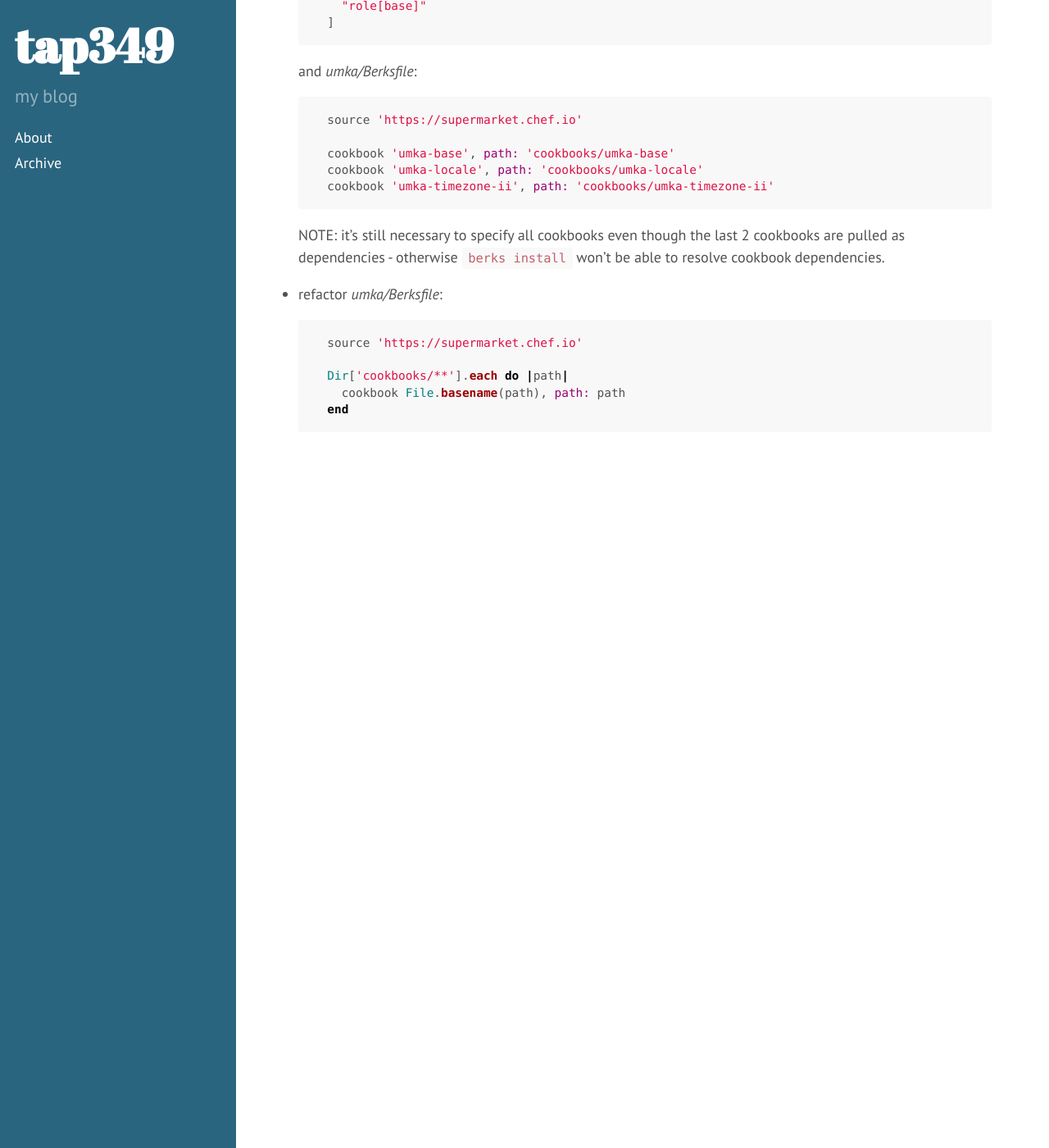
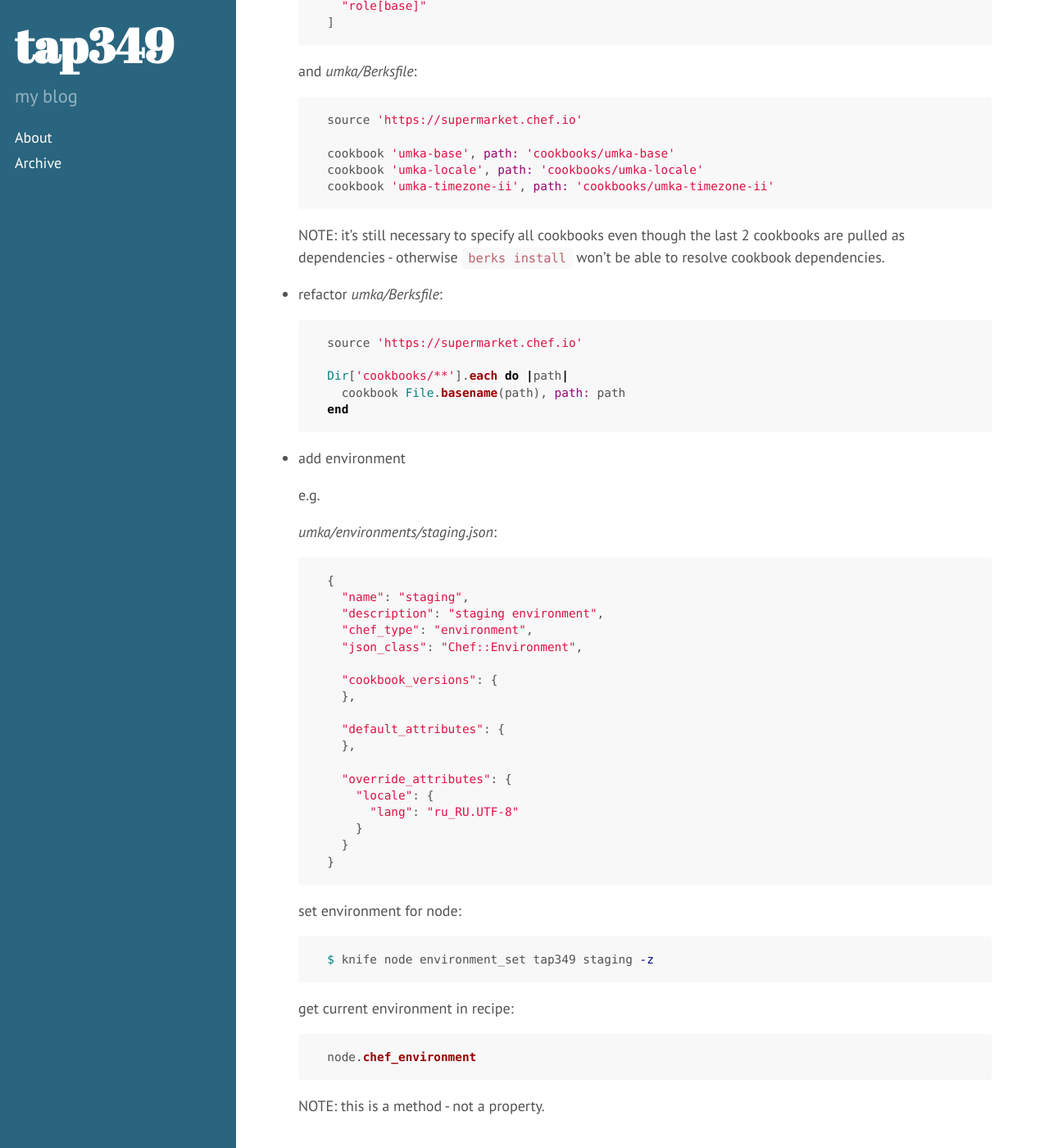
Before and after one commit to tap349/tap349.github.io, a Jekyll site: the page built from _posts/2016-01-24-chef-umka-log.md, in a window 1280 px wide and 1400 px high, scrolled down 9331 px. Shown: the whole window at 82% size. Built offline with Jekyll 4.4.1, drawn with Linux system fonts in a browser that asks for light colours; Markdown is read by kramdown in place of the engine named in the settings.

Commit message:
update 2016-01-28_22:53:31

````diff
--- a/_posts/2016-01-24-chef-umka-log.md
+++ b/_posts/2016-01-24-chef-umka-log.md
@@ -478,3 +478,44 @@ users:
       cookbook File.basename(path), path: path
     end
     ```
+
+- add environment
+
+    e.g.
+
+    _umka/environments/staging.json_:
+
+    ```yaml
+    {
+      "name": "staging",
+      "description": "staging environment",
+      "chef_type": "environment",
+      "json_class": "Chef::Environment",
+
+      "cookbook_versions": {
+      },
+
+      "default_attributes": {
+      },
+
+      "override_attributes": {
+        "locale": {
+          "lang": "ru_RU.UTF-8"
+        }
+      }
+    }
+    ```
+
+    set environment for node:
+
+    ```sh
+    $ knife node environment_set tap349 staging -z
+    ```
+
+    get current environment in recipe:
+
+    ```ruby
+    node.chef_environment
+    ```
+
+    NOTE: this is a method - not a property.
````
